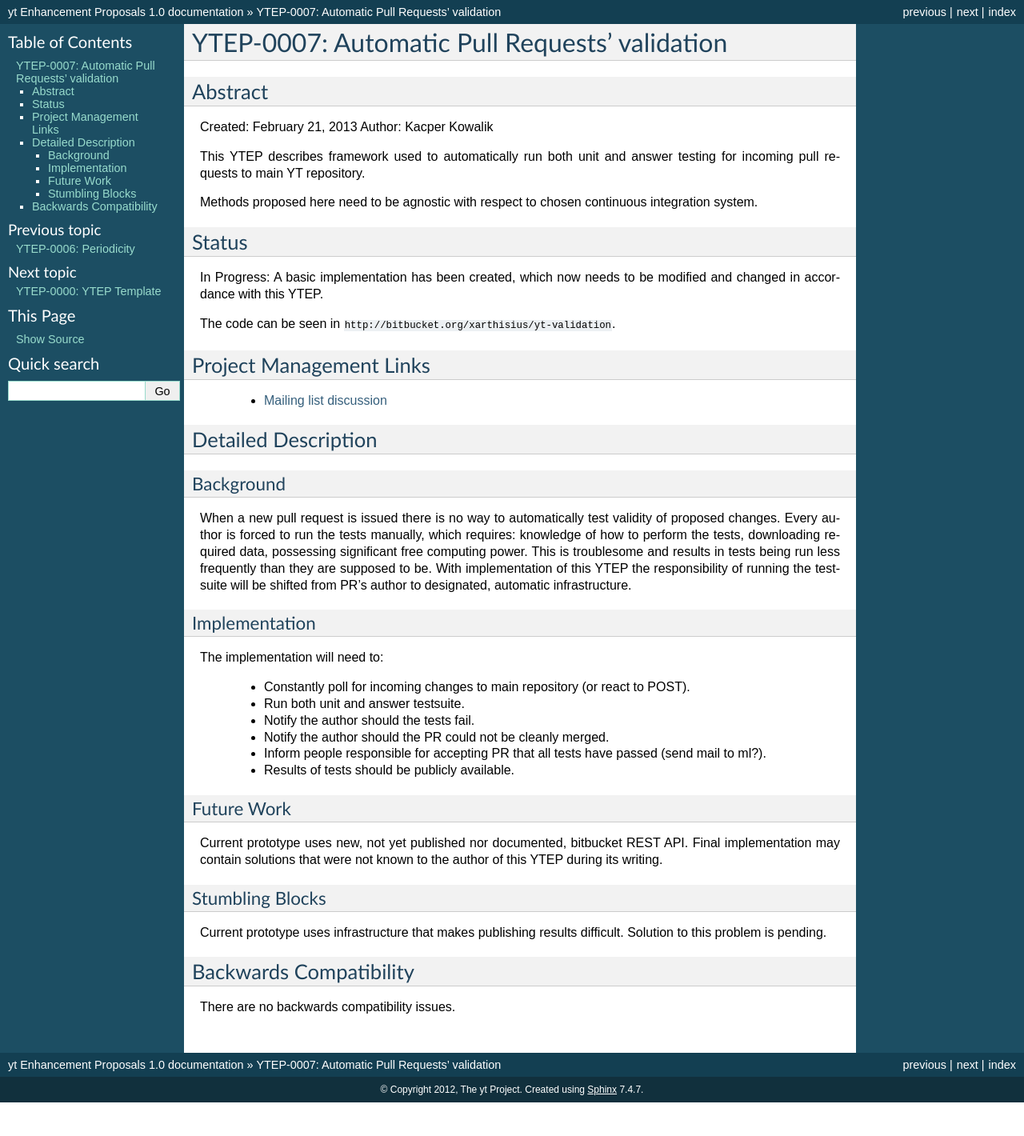
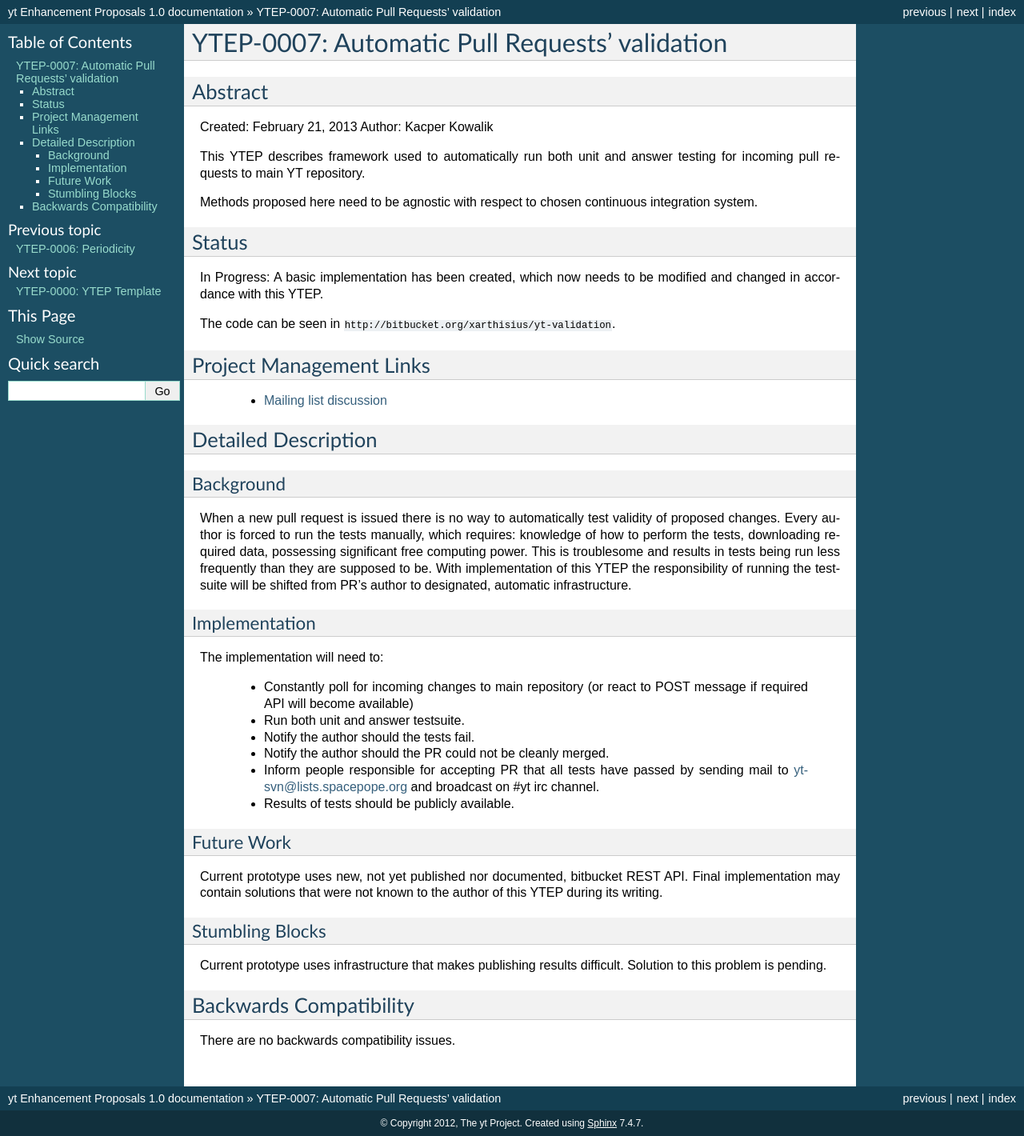
Before and after one commit to yt-project/ytep, a Sphinx documentation site: the page built from source/YTEPs/YTEP-0007.rst, in a window 1280 px wide. Shown: the whole page at 80% size. Built offline with Sphinx 7.4.7, drawn with Linux system fonts in a browser that asks for light colours; formulas are drawn with MathJax 3; before the commit the page ends 1378 px from its top, so only the background shows below that.

Commit message:
[YTEP-0007] specify yt-svn ml and #yt channel as viable places to report tests' results

```diff
--- a/source/YTEPs/YTEP-0007.rst
+++ b/source/YTEPs/YTEP-0007.rst
@@ -45,12 +45,14 @@ Implementation
 
 The implementation will need to:
 
-  * Constantly poll for incoming changes to main repository (or react to POST).
+  * Constantly poll for incoming changes to main repository (or react to POST
+    message if required API will become available)
   * Run both unit and answer testsuite.
   * Notify the author should the tests fail.
   * Notify the author should the PR could not be cleanly merged.
   * Inform people responsible for accepting PR that all tests have passed
-    (send mail to ml?).
+    by sending mail to yt-svn@lists.spacepope.org and broadcast on #yt irc
+    channel.
   * Results of tests should be publicly available.
 
 Future Work
```
